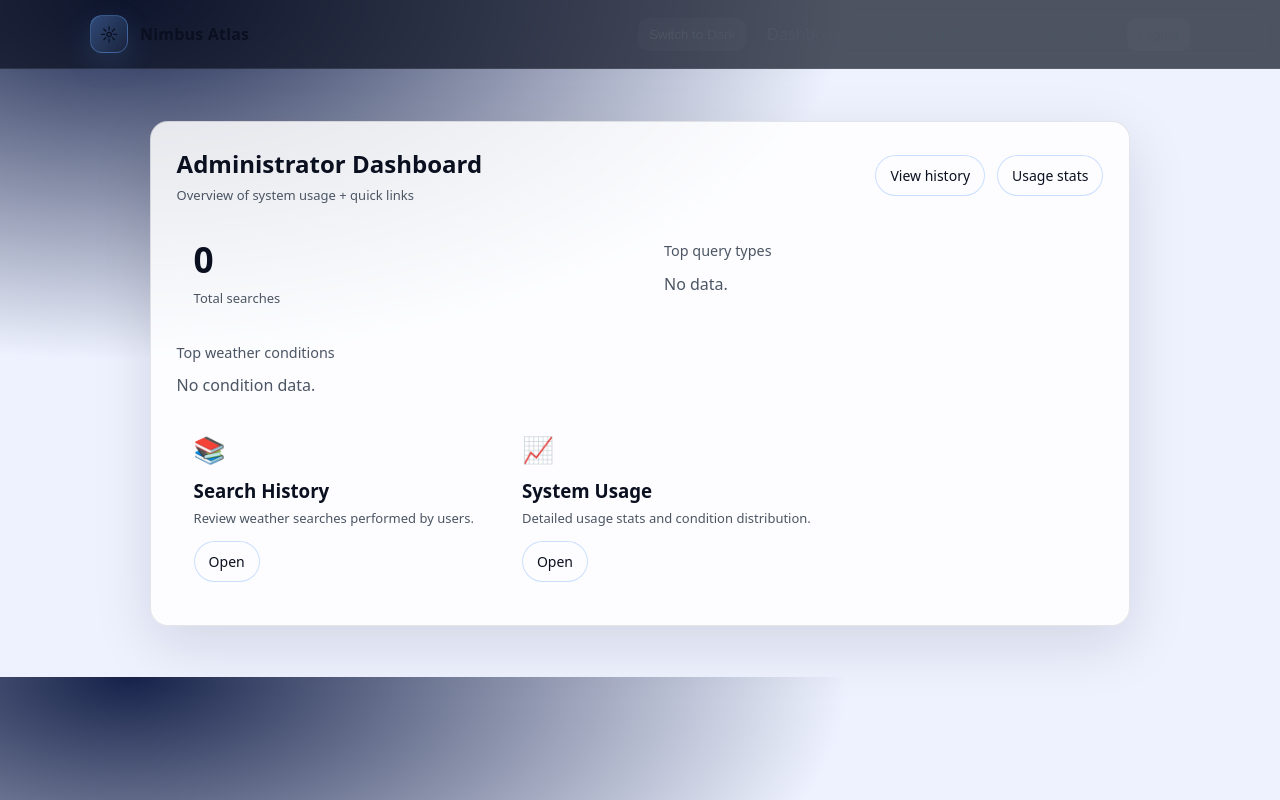
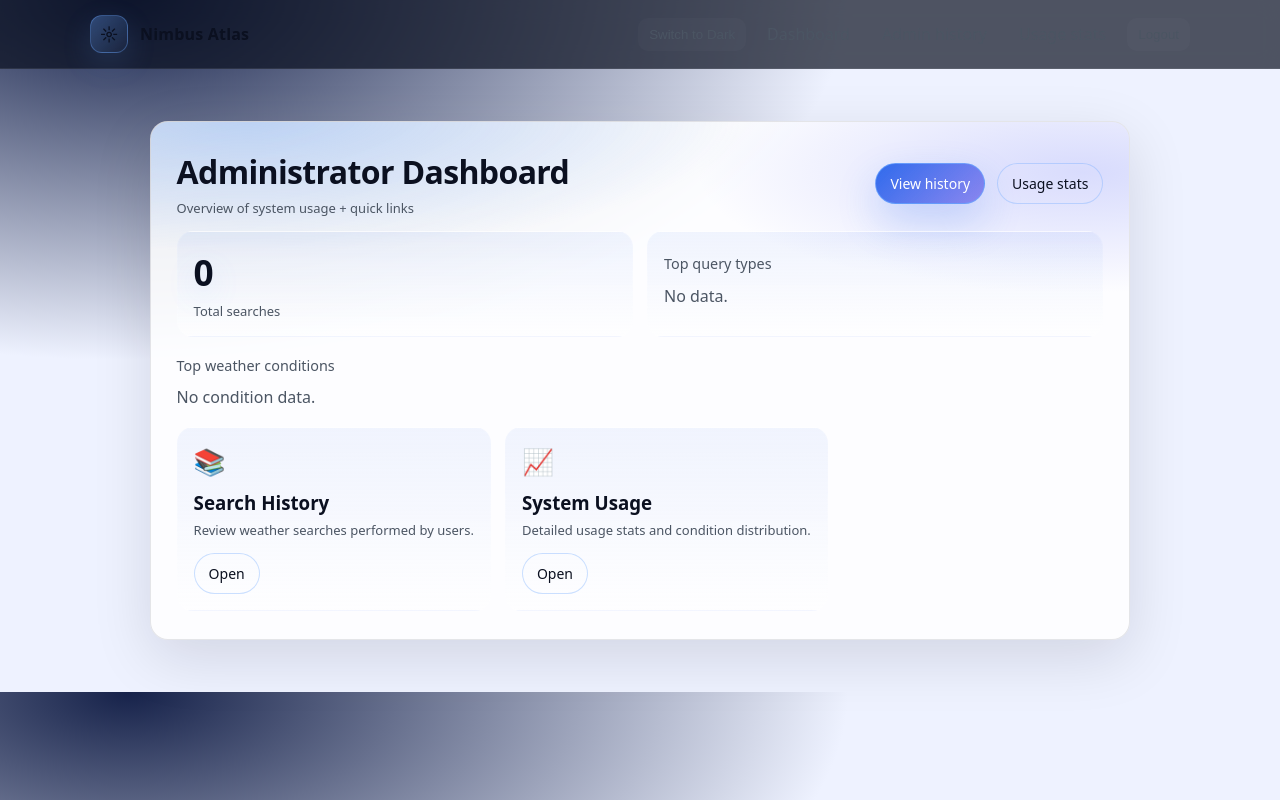
Before and after one commit to Egi-de/HCI-CAT-Project, a Django app: page /admin/dashboard/ in a window 1280 px wide. Run offline with Django 5.2, Linux system fonts and the light colour scheme; the visitor is signed in with stand-in values (Sample User, id 1); data that the repository does not hold is empty.

Commit message:
Refactor admin dashboard layout: enhance structure with dedicated hero section, update styles for improved UI consistency, and strengthen call-to-action buttons

```diff
--- a/static/weather/app.css
+++ b/static/weather/app.css
@@ -3,6 +3,10 @@
 :root {
   --bg: #0b1020;
 
+  /* Extra variables used by some templates/styles */
+  --dim: rgba(170, 179, 214, 0.95);
+  --surface: rgba(255, 255, 255, 0.03);
+  --error: #ff6b6b;
 }
 
 :root[data-theme='dark'] {
@@ -11,13 +15,17 @@
   --panel: rgba(18, 26, 51, 0.85);
   --text: #e8ecff;
   --muted: #aab3d6;
+  --dim: rgba(170, 179, 214, 0.95);
   --accent: #6aa6ff;
   --accent2: #818cf8;
   --success: #34d399;
   --danger: #ff6b6b;
+  --error: #ff6b6b;
   --border: rgba(255, 255, 255, 0.10);
   --shadow: 0 18px 60px rgba(0, 0, 0, 0.25);
   --radius: 18px;
+
+  --surface: rgba(255, 255, 255, 0.03);
 }
 
 :root[data-theme='light'] {
@@ -25,14 +33,19 @@
   --panel: rgba(255, 255, 255, 0.85);
   --text: #0b1020;
   --muted: #4b5563;
+  --dim: rgba(75, 85, 99, 0.95);
   --accent: #2563eb;
   --accent2: #4f46e5;
   --success: #059669;
   --danger: #dc2626;
+  --error: #dc2626;
   --border: rgba(10, 15, 35, 0.10);
   --shadow: 0 18px 60px rgba(2, 6, 23, 0.12);
   --radius: 18px;
+
+  --surface: rgba(10, 15, 35, 0.03);
 }
+
 
 
 * {
@@ -195,6 +208,8 @@ label {
   background: rgba(255, 255, 255, 0.03);
   color: var(--text);
   outline: none;
+  -webkit-appearance: none;
+  appearance: none;
 }
 
 .auth-wrap input:focus,
@@ -206,7 +221,11 @@ label {
 
 
 
+
+
+
 .btn {
+
   width: 100%;
   padding: 12px 14px;
   border-radius: 12px;
@@ -311,7 +330,60 @@ label {
   margin: 1.6rem auto;
 }
 
+/* Dashboard standout header */
+.admin-dashboard-hero {
+  padding: 1.75rem 1.6rem;
+  position: relative;
+  overflow: hidden;
+}
+
+.admin-dashboard-hero::before {
+  content: '';
+  position: absolute;
+  inset: -2px;
+  background:
+    radial-gradient(900px 240px at 10% 0%, rgba(106, 166, 255, 0.35), transparent 55%),
+    radial-gradient(700px 220px at 95% 10%, rgba(129, 140, 248, 0.30), transparent 55%);
+  pointer-events: none;
+}
+
+.admin-dashboard-hero>* {
+  position: relative;
+}
+
+.admin-dashboard-title {
+  margin: 0;
+  font-family: inherit;
+  font-size: 2rem;
+  letter-spacing: -0.02em;
+}
+
+.admin-dashboard-cta {
+  display: flex;
+  gap: 0.75rem;
+  flex-wrap: wrap;
+  justify-content: flex-end;
+}
+
+.admin-kpis .admin-tile {
+  background: linear-gradient(180deg, rgba(255, 255, 255, 0.04), rgba(255, 255, 255, 0.02));
+}
+
+.admin-kpis .admin-kpi-number {
+  text-shadow: 0 10px 30px rgba(106, 166, 255, 0.18);
+}
+
+.admin-flex-cards .admin-tile {
+  background: linear-gradient(180deg, rgba(255, 255, 255, 0.03), rgba(255, 255, 255, 0.015));
+}
+
+:root[data-theme='light'] .admin-kpis .admin-tile,
+:root[data-theme='light'] .admin-flex-cards .admin-tile {
+  background: linear-gradient(180deg, rgba(37, 99, 235, 0.06), rgba(255, 255, 255, 0.6));
+}
+
 .admin-head {
+
   display: flex;
   align-items: center;
   justify-content: space-between;
@@ -412,12 +484,33 @@ label {
   align-items: center;
   justify-content: center;
   gap: 10px;
+  transition: transform 180ms ease, border-color 180ms ease, background 180ms ease, box-shadow 180ms ease;
 }
 
 .btn-admin:hover {
   border-color: rgba(106, 166, 255, 0.85);
   background: rgba(106, 166, 255, 0.08);
+  transform: translateY(-1px);
 }
+
+/* Stronger CTA for dashboard */
+.btn-admin--primary {
+  background: linear-gradient(135deg, rgba(106, 166, 255, 0.95), rgba(129, 140, 248, 0.55));
+  border-color: rgba(106, 166, 255, 0.75);
+  color: #071026;
+  box-shadow: 0 14px 38px rgba(106, 166, 255, 0.18);
+}
+
+:root[data-theme='light'] .btn-admin--primary {
+  background: linear-gradient(135deg, rgba(37, 99, 235, 0.95), rgba(79, 70, 229, 0.6));
+  color: #ffffff;
+  box-shadow: 0 18px 40px rgba(37, 99, 235, 0.22);
+}
+
+.btn-admin--primary:hover {
+  box-shadow: 0 20px 50px rgba(106, 166, 255, 0.28);
+}
+
 
 .admin-grid-2 {
   display: grid;
--- a/templates/weather/admin_dashboard.html
+++ b/templates/weather/admin_dashboard.html
@@ -4,17 +4,18 @@
 
 {% block content %}
 <div class="admin-wrap">
-    <div class="card" style="padding:1.6rem;">
+    <section class="admin-dashboard-hero card" aria-label="Admin dashboard summary">
         <div class="admin-head">
             <div>
-                <h2 style="margin:0;">Administrator Dashboard</h2>
+                <h2 class="admin-dashboard-title">Administrator Dashboard</h2>
                 <div class="admin-sub">Overview of system usage + quick links</div>
             </div>
-            <div style="display:flex;gap:.75rem;flex-wrap:wrap;">
-                <a href="{% url 'admin-history' %}" class="btn-admin">View history</a>
+            <div class="admin-dashboard-cta">
+                <a href="{% url 'admin-history' %}" class="btn-admin btn-admin--primary">View history</a>
                 <a href="{% url 'admin-stats' %}" class="btn-admin">Usage stats</a>
             </div>
         </div>
+
 
         <div class="admin-kpis admin-kpis--flex">
             <div class="admin-tile">
@@ -65,6 +66,6 @@
                 <a href="{% url 'admin-stats' %}" class="btn-admin" style="margin-top:.9rem;">Open</a>
             </div>
         </div>
-    </div>
+    </section>
 </div>
 {% endblock %}
```
